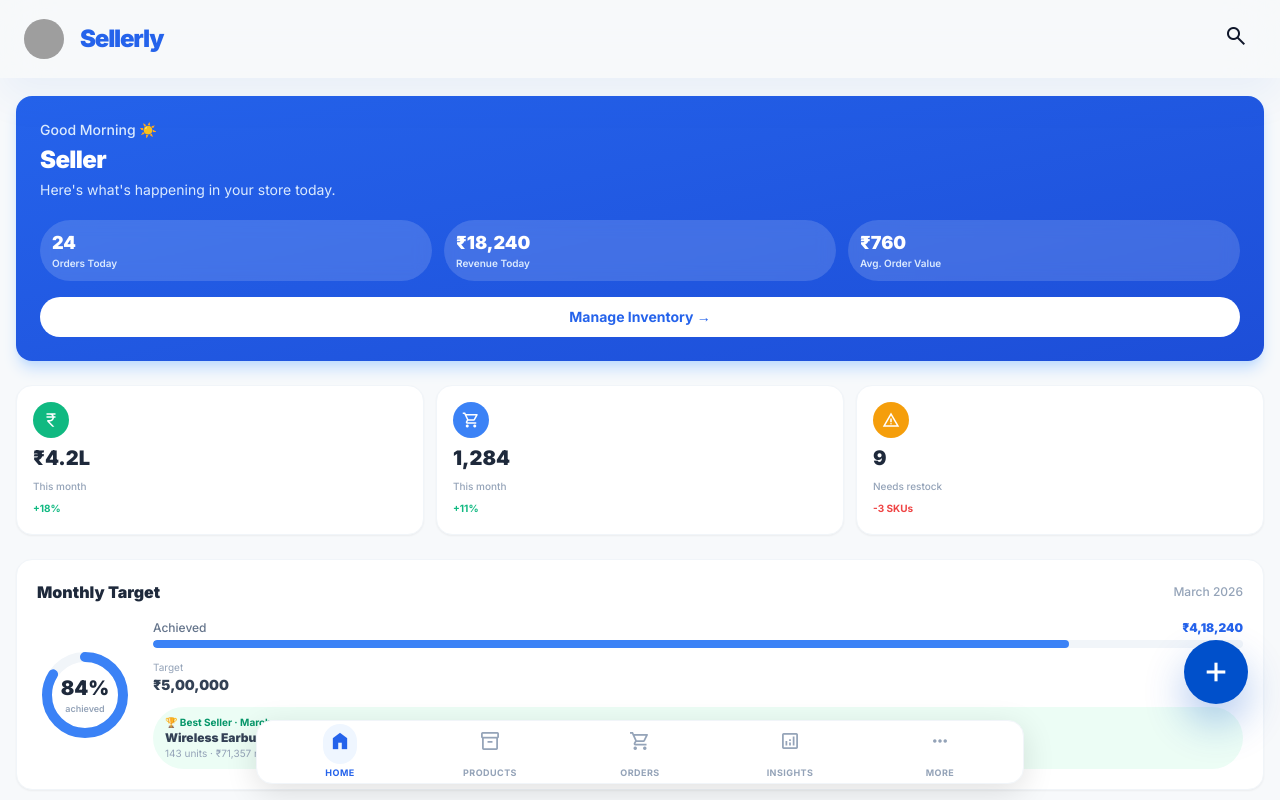
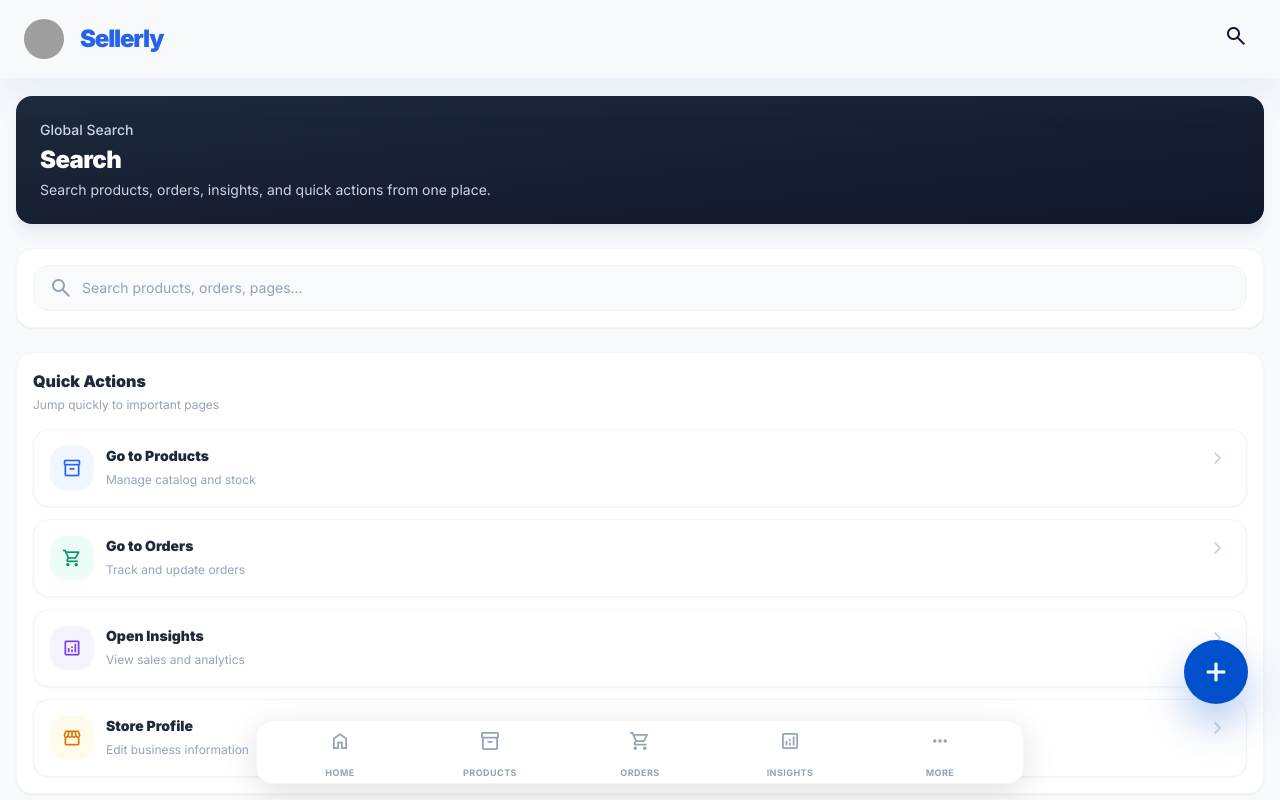
Before and after one commit to ParthivKadia/Mobile-Dashboard, a React (Vite) app: page / in a window 1280 px wide. Both pictures are taken after a click on the button "search". Shown: the top 800 px of the page. Built offline with nearby package versions, Linux system fonts and the light colour scheme; grey boxes are pictures that could not be loaded.

Commit message:
Search Page Added

```diff
--- a/src/App.jsx
+++ b/src/App.jsx
@@ -2,12 +2,13 @@ import { useState } from 'react'
 import TopAppBar from './components/TopAppBar'
 import BottomNavBar from './components/BottomNavBar'
 import FAB from './components/FAB'
+import HomePage from './pages/HomePage'
 import ProductsPage from './pages/ProductsPage'
-import HomePage from './pages/HomePage'
 import OrdersPage from './pages/OrdersPage'
 import InsightsPage from './pages/InsightsPage'
 import MorePage from './pages/MorePage'
 import StoreProfilePage from './pages/StoreProfilePage'
+import SearchPage from './pages/SearchPage'
 
 function App() {
   const [activePage, setActivePage] = useState('home')
@@ -28,6 +29,8 @@ function App() {
         <MorePage />
       ) : activePage === 'store-profile' ? (
         <StoreProfilePage />
+      ) : activePage === 'search' ? (
+        <SearchPage setActivePage={setActivePage} />
       ) : (
         <HomePage />
       )}
--- a/src/components/TopAppBar.jsx
+++ b/src/components/TopAppBar.jsx
@@ -19,7 +19,10 @@ const TopAppBar = ({ setActivePage }) => {
           </h1>
         </div>
 
-        <button className="p-2 rounded-full hover:bg-blue-50/50 transition-all active:scale-95 duration-200">
+        <button
+          onClick={() => setActivePage('search')}
+          className="p-2 rounded-full hover:bg-blue-50/50 transition-all active:scale-95 duration-200"
+        >
           <span className="material-symbols-outlined text-slate-900">
             search
           </span>
--- /dev/null
+++ b/src/pages/SearchPage.jsx
@@ -0,0 +1,231 @@
+import { useMemo, useState } from 'react'
+
+const quickActions = [
+  {
+    title: 'Go to Products',
+    subtitle: 'Manage catalog and stock',
+    icon: 'inventory_2',
+    page: 'products',
+    color: 'bg-blue-50 text-blue-600',
+  },
+  {
+    title: 'Go to Orders',
+    subtitle: 'Track and update orders',
+    icon: 'shopping_cart',
+    page: 'orders',
+    color: 'bg-emerald-50 text-emerald-600',
+  },
+  {
+    title: 'Open Insights',
+    subtitle: 'View sales and analytics',
+    icon: 'analytics',
+    page: 'insights',
+    color: 'bg-violet-50 text-violet-600',
+  },
+  {
+    title: 'Store Profile',
+    subtitle: 'Edit business information',
+    icon: 'storefront',
+    page: 'store-profile',
+    color: 'bg-amber-50 text-amber-600',
+  },
+]
+
+const searchableItems = [
+  {
+    id: 1,
+    title: 'Wireless Earbuds Pro',
+    subtitle: 'Product · Electronics',
+    meta: 'SKU WEP-001',
+    page: 'products',
+    icon: 'inventory_2',
+  },
+  {
+    id: 2,
+    title: 'Smart Watch Series 5',
+    subtitle: 'Product · Electronics',
+    meta: 'SKU SWS-005',
+    page: 'products',
+    icon: 'inventory_2',
+  },
+  {
+    id: 3,
+    title: 'Cotton Polo Shirt',
+    subtitle: 'Product · Clothing',
+    meta: 'SKU CPS-112',
+    page: 'products',
+    icon: 'inventory_2',
+  },
+  {
+    id: 4,
+    title: 'ORD-1001',
+    subtitle: 'Order · Aarav Sharma',
+    meta: 'Pending · ₹2,499',
+    page: 'orders',
+    icon: 'shopping_cart',
+  },
+  {
+    id: 5,
+    title: 'ORD-1004',
+    subtitle: 'Order · Sneha Kapoor',
+    meta: 'Shipped · ₹4,999',
+    page: 'orders',
+    icon: 'shopping_cart',
+  },
+  {
+    id: 6,
+    title: 'Revenue Trend',
+    subtitle: 'Insight · Monthly performance',
+    meta: 'Analytics page',
+    page: 'insights',
+    icon: 'analytics',
+  },
+  {
+    id: 7,
+    title: 'Store Profile',
+    subtitle: 'Business details and branding',
+    meta: 'Profile settings',
+    page: 'store-profile',
+    icon: 'storefront',
+  },
+  {
+    id: 8,
+    title: 'Coupons',
+    subtitle: 'More · Marketing',
+    meta: 'Create offers and discounts',
+    page: 'more',
+    icon: 'sell',
+  },
+]
+
+function QuickActionCard({ title, subtitle, icon, page, color, setActivePage }) {
+  return (
+    <button
+      onClick={() => setActivePage(page)}
+      className="w-full rounded-2xl border border-slate-100 bg-white p-4 text-left shadow-sm"
+    >
+      <div className="flex items-start gap-3">
+        <div className={`flex h-11 w-11 shrink-0 items-center justify-center rounded-2xl ${color}`}>
+          <span className="material-symbols-outlined text-[20px]">{icon}</span>
+        </div>
+        <div className="min-w-0 flex-1">
+          <h4 className="text-sm font-black text-slate-800">{title}</h4>
+          <p className="mt-1 text-xs leading-5 text-slate-400">{subtitle}</p>
+        </div>
+        <span className="material-symbols-outlined text-slate-300">chevron_right</span>
+      </div>
+    </button>
+  )
+}
+
+export default function SearchPage({ setActivePage }) {
+  const [query, setQuery] = useState('')
+
+  const filteredItems = useMemo(() => {
+    const term = query.toLowerCase().trim()
+
+    if (!term) return []
+
+    return searchableItems.filter((item) => {
+      return (
+        item.title.toLowerCase().includes(term) ||
+        item.subtitle.toLowerCase().includes(term) ||
+        item.meta.toLowerCase().includes(term)
+      )
+    })
+  }, [query])
+
+  return (
+    <main className="w-full overflow-x-hidden pt-24 pb-32 px-4 max-w-7xl mx-auto space-y-6">
+      <section className="rounded-2xl bg-gradient-to-br from-slate-800 to-slate-900 p-6 text-white shadow-lg shadow-slate-200 overflow-hidden">
+        <p className="mb-1 text-sm font-medium text-slate-300">Global Search</p>
+        <h2 className="mb-1 text-2xl font-black tracking-tight">Search</h2>
+        <p className="text-sm text-slate-300">
+          Search products, orders, insights, and quick actions from one place.
+        </p>
+      </section>
+
+      <section className="rounded-2xl border border-slate-100 bg-white p-4 shadow-sm">
+        <div className="relative">
+          <span className="material-symbols-outlined absolute left-4 top-1/2 -translate-y-1/2 text-slate-400">
+            search
+          </span>
+          <input
+            value={query}
+            onChange={(e) => setQuery(e.target.value)}
+            className="w-full rounded-2xl border border-slate-100 bg-slate-50 py-3 pl-12 pr-4 text-sm outline-none placeholder:text-slate-400"
+            placeholder="Search products, orders, pages..."
+            type="text"
+            autoFocus
+          />
+        </div>
+      </section>
+
+      <section className="rounded-2xl border border-slate-100 bg-white p-4 shadow-sm">
+        <div className="mb-4">
+          <h3 className="text-base font-black text-slate-800">Quick Actions</h3>
+          <p className="mt-1 text-xs text-slate-400">Jump quickly to important pages</p>
+        </div>
+
+        <div className="space-y-3">
+          {quickActions.map((item) => (
+            <QuickActionCard
+              key={item.title}
+              {...item}
+              setActivePage={setActivePage}
+            />
+          ))}
+        </div>
+      </section>
+
+      <section className="rounded-2xl border border-slate-100 bg-white p-4 shadow-sm">
+        <div className="mb-4">
+          <h3 className="text-base font-black text-slate-800">Search Results</h3>
+          <p className="mt-1 text-xs text-slate-400">
+            {query ? `${filteredItems.length} results found` : 'Start typing to search'}
+          </p>
+        </div>
+
+        {!query ? (
+          <div className="rounded-2xl bg-slate-50 px-4 py-10 text-center">
+            <span className="material-symbols-outlined text-4xl text-slate-300">manage_search</span>
+            <p className="mt-3 text-sm font-bold text-slate-700">Search anything</p>
+            <p className="mt-1 text-xs text-slate-400">
+              Try product names, order IDs, or page names.
+            </p>
+          </div>
+        ) : filteredItems.length === 0 ? (
+          <div className="rounded-2xl bg-slate-50 px-4 py-10 text-center">
+            <span className="material-symbols-outlined text-4xl text-slate-300">search_off</span>
+            <p className="mt-3 text-sm font-bold text-slate-700">No results found</p>
+            <p className="mt-1 text-xs text-slate-400">
+              Try a different keyword.
+            </p>
+          </div>
+        ) : (
+          <div className="space-y-3">
+            {filteredItems.map((item) => (
+              <button
+                key={item.id}
+                onClick={() => setActivePage(item.page)}
+                className="flex w-full items-start gap-3 rounded-2xl bg-slate-50 p-4 text-left"
+              >
+                <div className="flex h-11 w-11 shrink-0 items-center justify-center rounded-2xl bg-white text-blue-600">
+                  <span className="material-symbols-outlined text-[20px]">{item.icon}</span>
+                </div>
+
+                <div className="min-w-0 flex-1">
+                  <h4 className="text-sm font-black text-slate-800">{item.title}</h4>
+                  <p className="mt-1 text-xs text-slate-500">{item.subtitle}</p>
+                  <p className="mt-1 text-[11px] text-slate-400">{item.meta}</p>
+                </div>
+
+                <span className="material-symbols-outlined text-slate-300">chevron_right</span>
+              </button>
+            ))}
+          </div>
+        )}
+      </section>
+    </main>
+  )
+}
```
